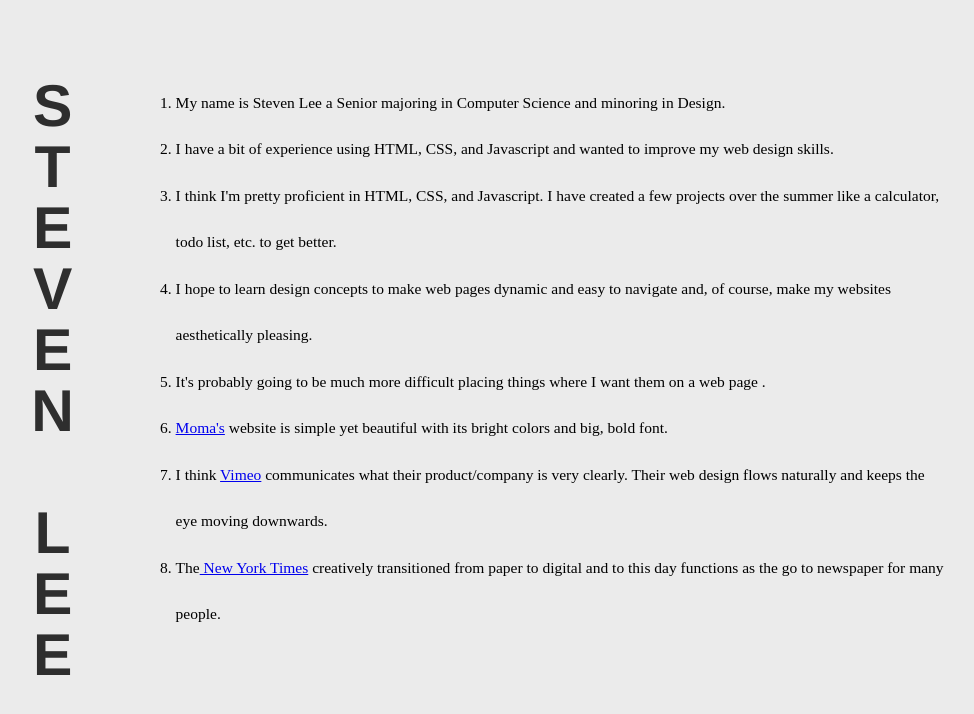
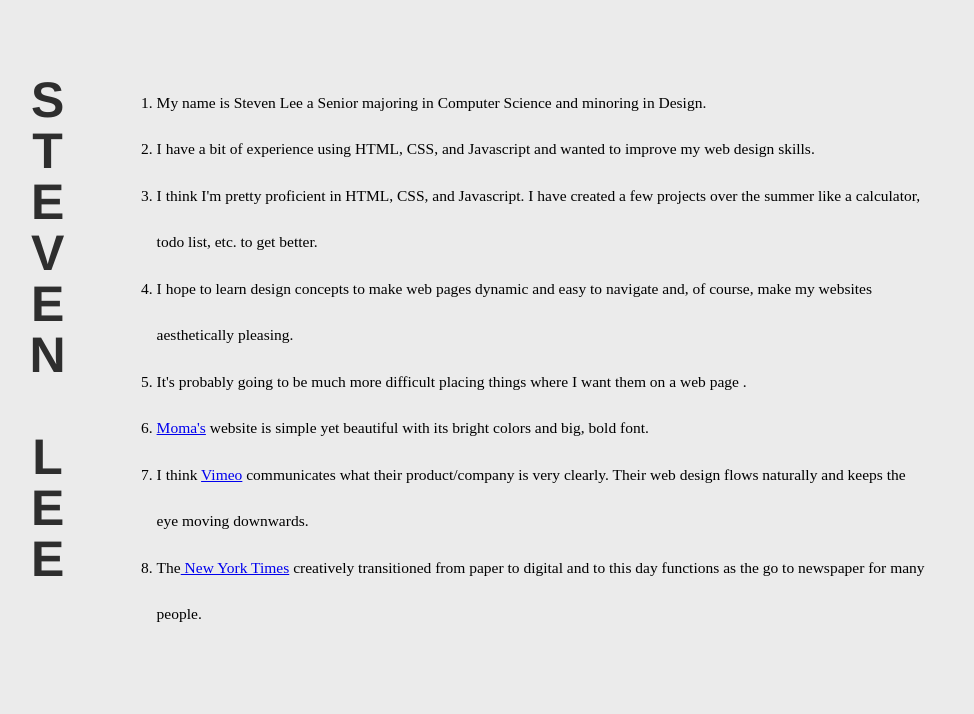
Before and after one commit to lee-steven/iffall2019, a plain HTML site: page intro-questions/index.html in a window 1280 px wide. Shown: the whole page, without its empty margins (183-1157 px from the left). Drawn offline with Linux system fonts and the light colour scheme; files whose address does not match are found by name.

Commit message:
Fixed font size for desktop

```diff
--- a/intro-questions/main.css
+++ b/intro-questions/main.css
@@ -103,7 +103,7 @@ h1{
 
     h1{
         margin: 0.15em 1em 0 0.75vw;
-        font-size: 59px;
+        font-size: 50px;
     }
 
     #list{
```
